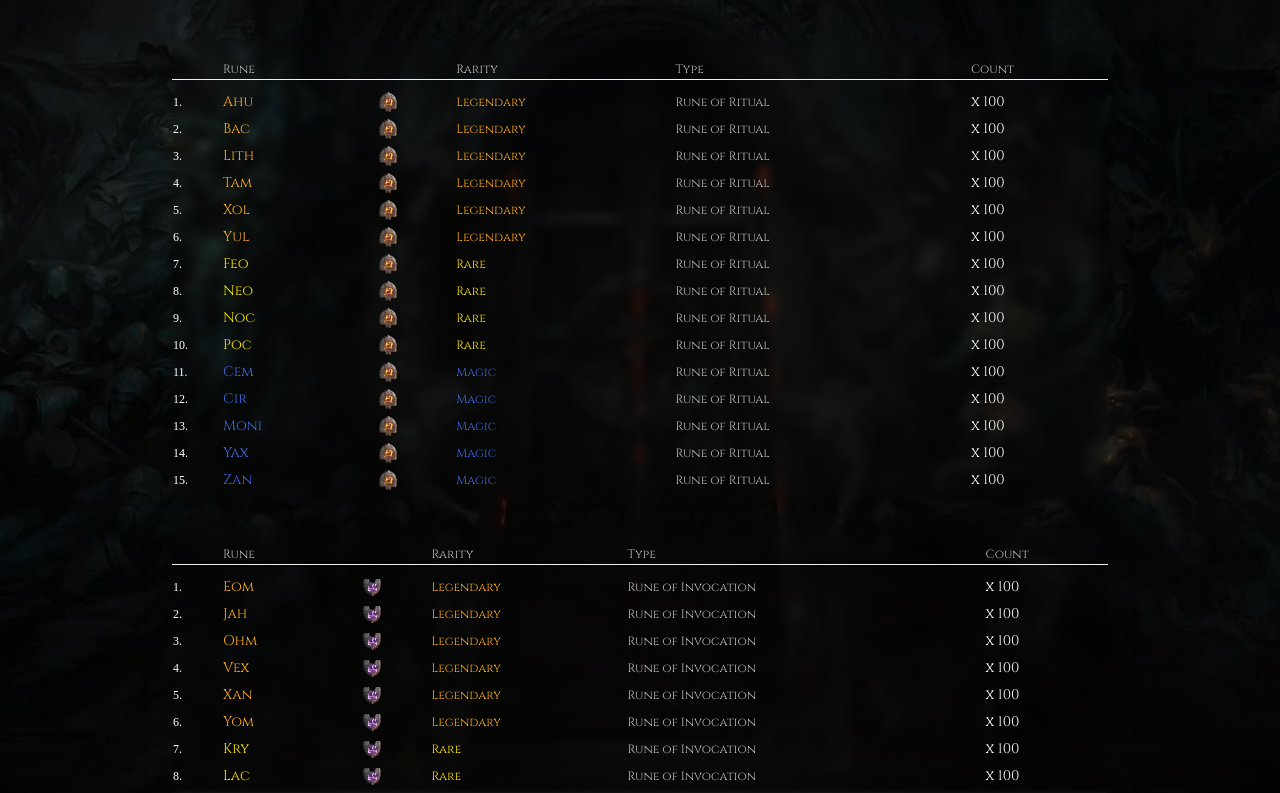
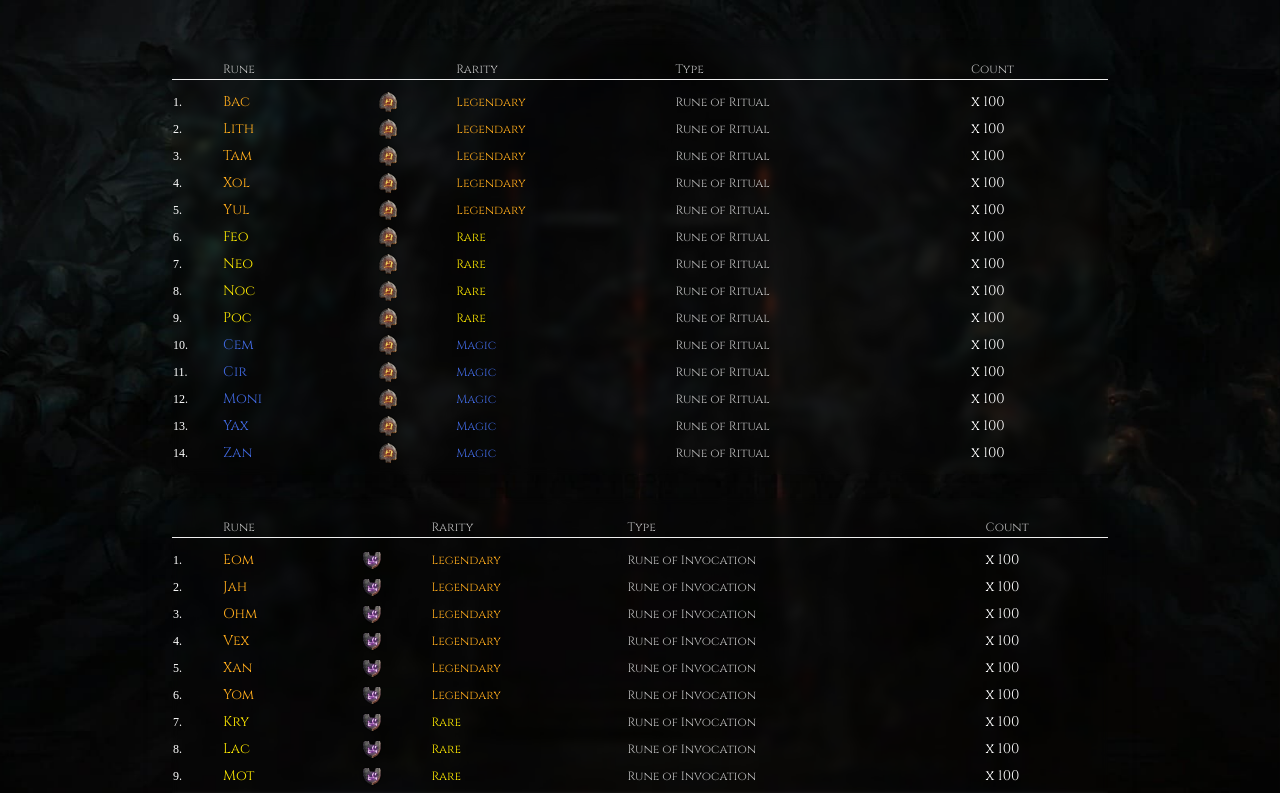
Before and after one commit to JieJ23/d4giveaway, a React (Vite) app: page / in a window 1280 px wide. Shown: the top 793 px of the page. Built offline with nearby package versions, Linux system fonts and the light colour scheme; no server answers.

Commit message:
Added Logic

```diff
--- a/src/Component/MainTable.jsx
+++ b/src/Component/MainTable.jsx
@@ -24,7 +24,9 @@ export const getColor = (x) => {
 };
 
 export function MainTable({ data, load }) {
-  const updatedArray = allRunes.map((item) => {
+  const availableRunes = allRunes.filter((obj) => obj.Count > 0);
+
+  const updatedArray = availableRunes.map((item) => {
     const subtractItem = data.find((sub) => sub.RuneName === item.RuneName);
 
     if (subtractItem) {
--- a/src/Data/RuneData.jsx
+++ b/src/Data/RuneData.jsx
@@ -3,7 +3,7 @@ export const allRunes = [
     RuneName: `Ahu`,
     Rarity: `Legendary`,
     Type: `Ritual`,
-    Count: 100,
+    Count: 0,
   },
   {
     RuneName: `Bac`,
```
